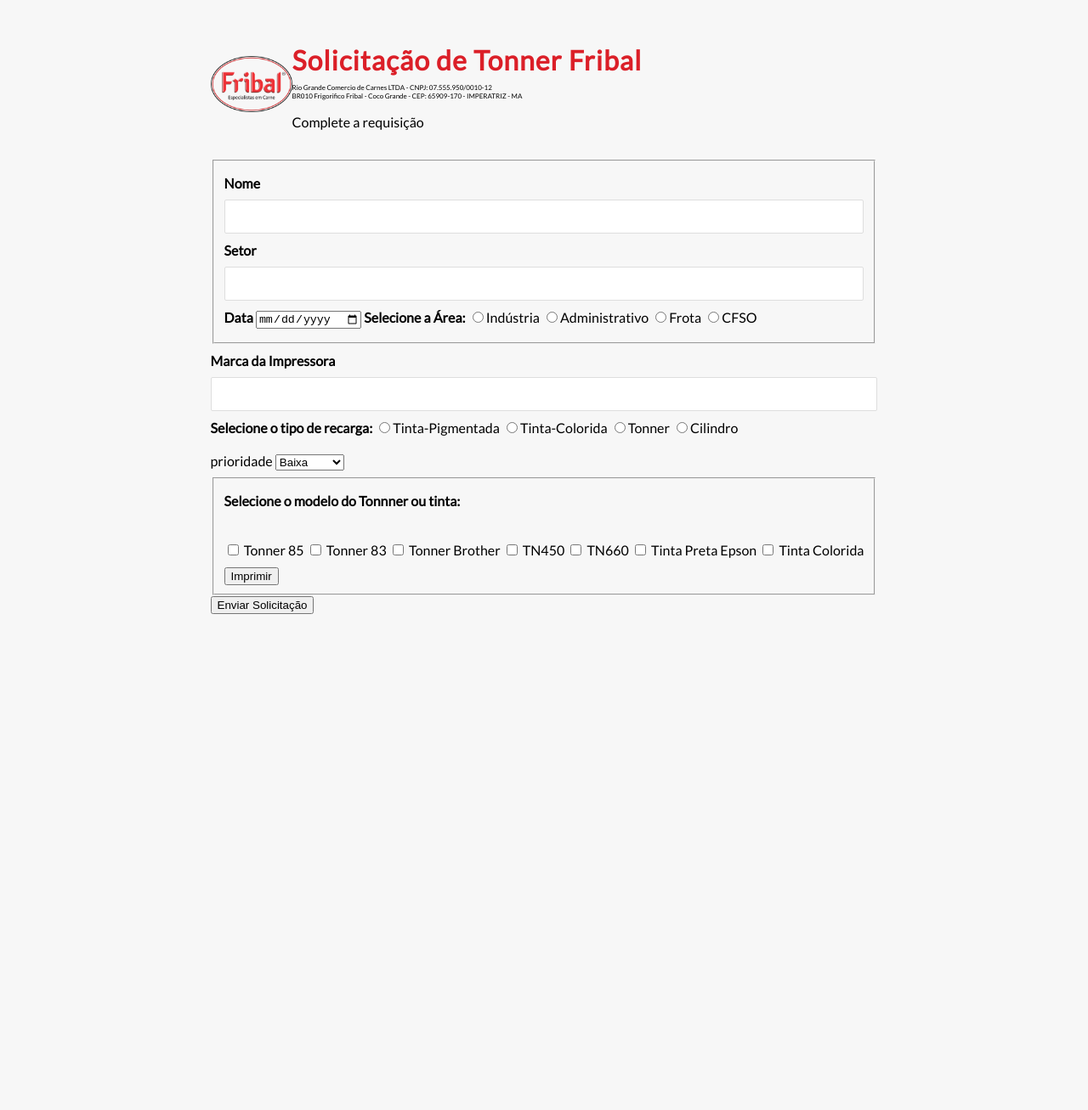
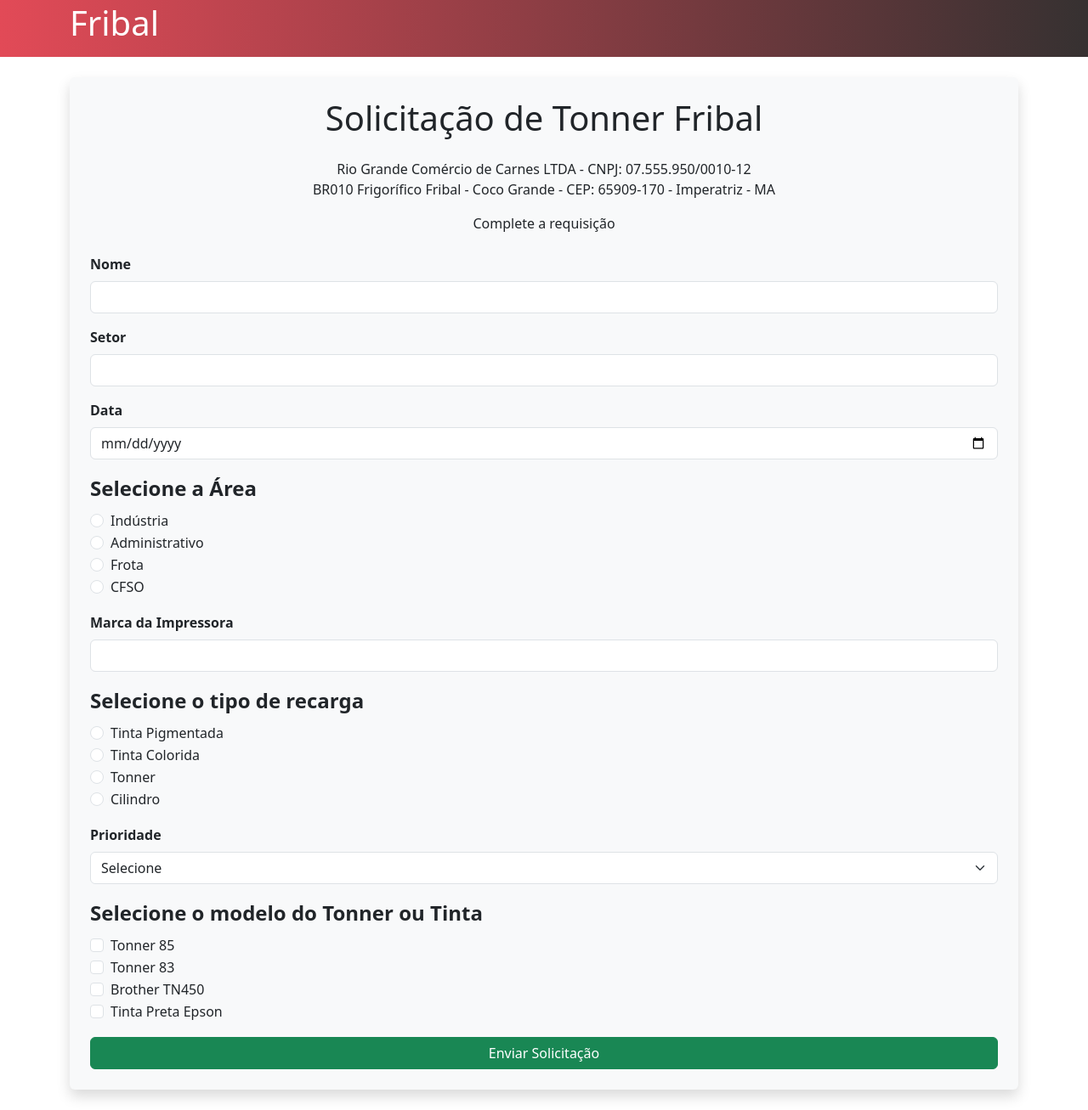
Before and after one commit to proleander/solicitatoner, a plain HTML site: page index.html in a window 1280 px wide. Shown: the part 13-1320 px from the top of the page at 85% size. Before the commit the page ends 800 px from the top, so only its background shows below. Drawn offline with nearby package versions, Linux system fonts and the light colour scheme.

Commit message:
update 1.2

```diff
--- a/index.html
+++ b/index.html
@@ -2,133 +2,131 @@
 <html lang="en">
 <head>
     <meta charset="UTF-8">
-    <meta http-equiv="X-UA-Compatible" content="IE=edge">
     <meta name="viewport" content="width=device-width, initial-scale=1.0">
     <title>Solicitação de Tonner Fribal</title>
-
-    <link rel ="stylesheet" href="style.css"> <!-- Aqui integramos o nosso CSS -->
+    <!-- Link do Bootstrap -->
+    <link href="https://cdn.jsdelivr.net/npm/bootstrap@5.3.0-alpha3/dist/css/bootstrap.min.css" rel="stylesheet">
 </head>
-
-<header class="cabecalho">
-    <h1 class="logo" >Logo</h1></a>
 <body>
 
-
-    <!-- Abaixo fizemos um link sheetmonkey e usamos o excel como base de dados para salvar os form -->
-<form action ="https://api.sheetmonkey.io/form/9tPARAHUiEuFgvzMQJnvaF" method="post"
-    <div class="campo">
+<!-- Cabeçalho com Bootstrap -->
+<header class="custom-gradient text-white text-center py-3">
+    <div class="container d-flex flex-column flex-md-row justify-content-between align-items-center">
+        <h1 class="mb-0">Fribal</h1>
+    </div>
+</header>
+<style>
+    .custom-gradient {
+        background: linear-gradient(90deg, #e24a57, #363131);
+    }
+</style>
 
 
+<!-- Formulário -->
+<div class="container my-4">
+    <form action="https://api.sheetmonkey.io/form/9tPARAHUiEuFgvzMQJnvaF" method="post" class="bg-light p-4 rounded shadow">
+        <h1 class="text-center mb-4">Solicitação de Tonner Fribal</h1>
+        <p class="text-center">
+            Rio Grande Comércio de Carnes LTDA - CNPJ: 07.555.950/0010-12<br>
+            BR010 Frigorífico Fribal - Coco Grande - CEP: 65909-170 - Imperatriz - MA
+        </p>
+        <p class="text-center mb-4">Complete a requisição</p>
 
-        <h1 id="titulo">Solicitação de Tonner Fribal</h1>
-        <p class="info1"> Rio Grande Comercio de Carnes LTDA  - CNPJ: 07.555.950/0010-12 <br>
-            BR010 Frigorifico Fribal - Coco Grande - CEP: 65909-170 - IMPERATRIZ - MA      </p>
-        <p id="subtitulo">Complete a requisição</p>
+        <div class="mb-3">
+            <label for="name" class="form-label"><strong>Nome</strong></label>
+            <input type="text" class="form-control" name="name" id="name" required>
+        </div>
 
-    </br>
-    </div>
-    <form>
-        <fieldset class="grupo">
-            <div class="campo">
-                <label for="nome"><strong>Nome</strong> </label>
-                <input type="text" name="name" id="name" required>
+        <div class="mb-3">
+            <label for="setor" class="form-label"><strong>Setor</strong></label>
+            <input type="text" class="form-control" name="setor" id="setor" required>
+        </div>
+
+        <div class="mb-3">
+            <label for="date" class="form-label"><strong>Data</strong></label>
+            <input type="date" class="form-control" name="Data" id="date" required>
+        </div>
+
+        <fieldset class="mb-3">
+            <legend><strong>Selecione a Área</strong></legend>
+            <div class="form-check">
+                <input type="radio" class="form-check-input" name="Área" value="Indústria" id="industria">
+                <label for="industria" class="form-check-label">Indústria</label>
             </div>
-
-            <div class="campo">
-                <label for="setor"><strong>Setor</strong></label>
-                <input type="text" name="setor" id="setor" required>
-
-                <div class="data">
-                    <label for="data"><strong>Data</strong></label>
-                    <input type="date" name="Data" id="date" required>
-
-                    <label><strong>Selecione a Área:</strong> </label>
-                    <label>
-                        <input type="radio" name="Área" value="Indústria">Indústria
-                </label>
-                <label>
-                    <input type="radio" name="Área" value="Administrativo">Administrativo
-            </label>
-
-            <label>
-                <input type="radio" name="Área" value="Frota">Frota
-        </label>
-
-        <label>
-            <input type="radio" name="Área" value="CFSO">CFSO
-    </label>
-
+            <div class="form-check">
+                <input type="radio" class="form-check-input" name="Área" value="Administrativo" id="administrativo">
+                <label for="administrativo" class="form-check-label">Administrativo</label>
+            </div>
+            <div class="form-check">
+                <input type="radio" class="form-check-input" name="Área" value="Frota" id="frota">
+                <label for="frota" class="form-check-label">Frota</label>
+            </div>
+            <div class="form-check">
+                <input type="radio" class="form-check-input" name="Área" value="CFSO" id="cfso">
+                <label for="cfso" class="form-check-label">CFSO</label>
             </div>
         </fieldset>
 
-        <div class="campo">
-
-            <label for="marca"><strong>Marca da Impressora</strong></label>
-            <input type="text" name="marca da Impressora" id="marca" required>
-
+        <div class="mb-3">
+            <label for="marca" class="form-label"><strong>Marca da Impressora</strong></label>
+            <input type="text" class="form-control" name="marca" id="marca" required>
         </div>
 
-       <div class="cmapo">
+        <fieldset class="mb-3">
+            <legend><strong>Selecione o tipo de recarga</strong></legend>
+            <div class="form-check">
+                <input type="radio" class="form-check-input" name="Tipo de Recarga" value="Tinta-Pigmentada" id="pigmentada">
+                <label for="pigmentada" class="form-check-label">Tinta Pigmentada</label>
+            </div>
+            <div class="form-check">
+                <input type="radio" class="form-check-input" name="Tipo de Recarga" value="Colorida" id="colorida">
+                <label for="colorida" class="form-check-label">Tinta Colorida</label>
+            </div>
+            <div class="form-check">
+                <input type="radio" class="form-check-input" name="Tipo de Recarga" value="Tonner" id="tonner">
+                <label for="tonner" class="form-check-label">Tonner</label>
+            </div>
+            <div class="form-check">
+                <input type="radio" class="form-check-input" name="Tipo de Recarga" value="Cilindro" id="cilindro">
+                <label for="cilindro" class="form-check-label">Cilindro</label>
+            </div>
+        </fieldset>
 
-        <label><strong>Selecione o tipo de recarga:</strong> </label>
-        <label>
-            <input type="radio" name="Tipo de Recarga" value="Tinta-Pigmentada">Tinta-Pigmentada
-        </label>
-        <label>
-            <input type="radio" name="Tipo de Recarga" value="Colorida">Tinta-Colorida
-        </label>
-        <label>
-            <input type="radio" name="Tipo de Recarga" value="tonner">Tonner
-        </label>
+        <div class="mb-3">
+            <label for="prioridade" class="form-label"><strong>Prioridade</strong></label>
+            <select id="prioridade" name="prioridade" class="form-select" required>
+                <option disabled selected value="">Selecione</option>
+                <option value="Baixa">Baixa</option>
+                <option value="Média">Média</option>
+                <option value="Alta">Alta</option>
+            </select>
+        </div>
 
-        <input type="radio" name="Tipo de Recarga" value="Cilindro">Cilindro
-    </label>
+        <fieldset class="mb-3">
+            <legend><strong>Selecione o modelo do Tonner ou Tinta</strong></legend>
+            <div class="form-check">
+                <input type="checkbox" class="form-check-input" name="Modelo" value="Tonner 85" id="tonner85">
+                <label for="tonner85" class="form-check-label">Tonner 85</label>
+            </div>
+            <div class="form-check">
+                <input type="checkbox" class="form-check-input" name="Modelo" value="Tonner 83" id="tonner83">
+                <label for="tonner83" class="form-check-label">Tonner 83</label>
+            </div>
+            <div class="form-check">
+                <input type="checkbox" class="form-check-input" name="Modelo" value="Brother TN450" id="tn450">
+                <label for="tn450" class="form-check-label">Brother TN450</label>
+            </div>
+            <div class="form-check">
+                <input type="checkbox" class="form-check-input" name="Modelo" value="Pigmentada" id="pigmentada-tinta">
+                <label for="pigmentada-tinta" class="form-check-label">Tinta Preta Epson</label>
+            </div>
+        </fieldset>
 
-       </div>
+        <button type="submit" class="btn btn-success w-100">Enviar Solicitação</button>
+    </form>
+</div>
 
-    <div class="campo">
-        <label for="prioridade">prioridade</label>
-        <select id="prioridade">
-            <option select disabled value="">Selecione</option>
-            <option>Baixa</option>
-            <option>Média</option>
-            <option>Alta</option>
-        </select>
-
-
-    </div>
-
-    <fieldset class="grupo">
-        <div class="campo">
-            <label><strong>Selecione o modelo do Tonnner ou tinta:</strong> </label><br><br>
-            <input type="checkbox" id="tonner1" name="Modelo" value="Tonner 85">
-            <label for="tonner85">Tonner 85</label>
-            <input type="checkbox" id="tonner2" name="Modelo" value="Tonner 83">
-            <label for="tonner83">Tonner 83</label>
-            <input type="checkbox" id="tonner3" name="Modelo" value="Tonner Brother">
-            <label for="tonnerBrtoher">Tonner Brother</label>
-            <input type="checkbox" id="tonner3" name="Modelo" value="Brother TN450">
-            <label for="tonnerBrtoher">TN450</label>
-            <input type="checkbox" id="tonner3" name="Modelo" value="Brother TN660">
-            <label for="tonnerBrtoher">TN660</label>
-            <input type="checkbox" id="tinta1" name="Modelo" value="Pigmentada">
-            <label for="pigmentada">Tinta Preta Epson</label>
-            <input type="checkbox" id="tinta2" name="Modelo" value="Colorida">
-            <label for="colorida">Tinta Colorida </label>
-        </div>
-        <div class="campo">
-
-            <button onclick="window.print()">Imprimir</button>     <!-- Comando para imprimir formulário  ou a página web -->
-        </div>
-    </fieldset>
-    <button class="botao" type="submit">Enviar Solicitação</button>   <!-- -->
-
-    </form>
-
-
-    <!-- <button class="button" value="Print this page" onClick="window.print()">Imprimir </button>   -->
-
-<!--<button onclick="window.print()">Imprimir</button>-->
-
+<!-- Script do Bootstrap -->
+<script src="https://cdn.jsdelivr.net/npm/bootstrap@5.3.0-alpha3/dist/js/bootstrap.bundle.min.js"></script>
 </body>
 </html>
```
